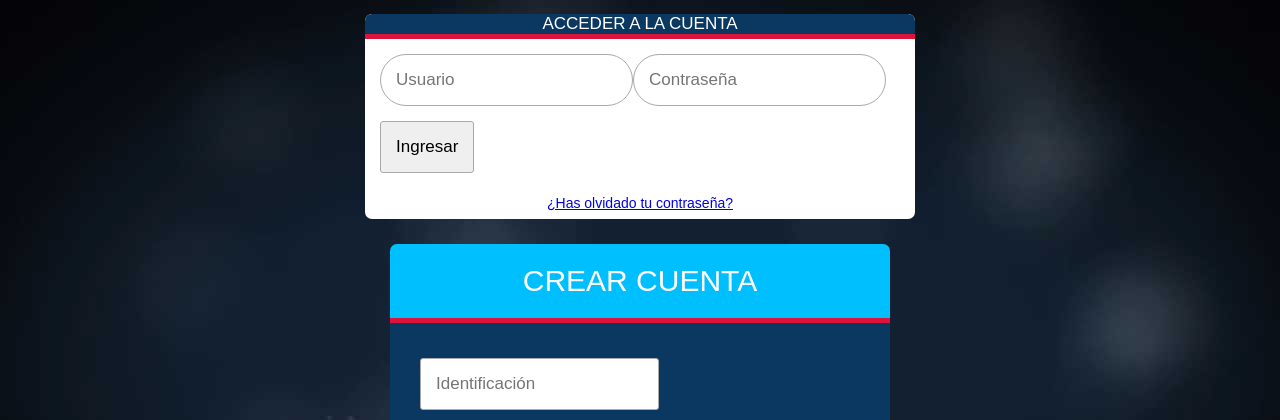
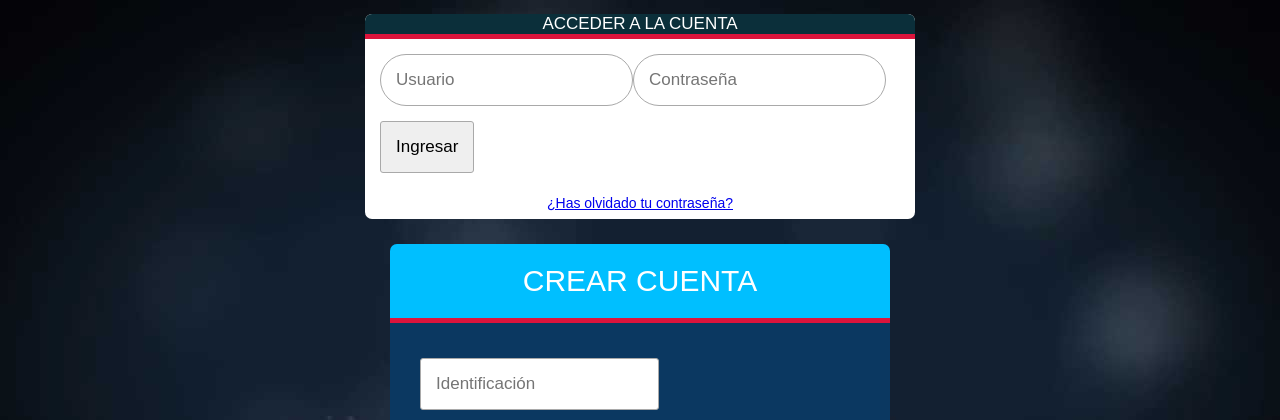
Before and after one commit to Carlos196/ACTIVIDAD1, a PHP site: page / in a window 1280 px wide. Shown: the top 420 px of the page. Run offline with PHP 8.4, Linux system fonts and the light colour scheme.

Commit message:
Update estilosformulario.css

```diff
--- a/estilosformulario.css
+++ b/estilosformulario.css
@@ -91,7 +91,7 @@ input{
 
 .titulo_formululario_registrado{
 
-	background: #0B3861;
+	background: #0B2F3A;
 	color: #fff;
 	padding: 0px;
 	text-align: center;
```
